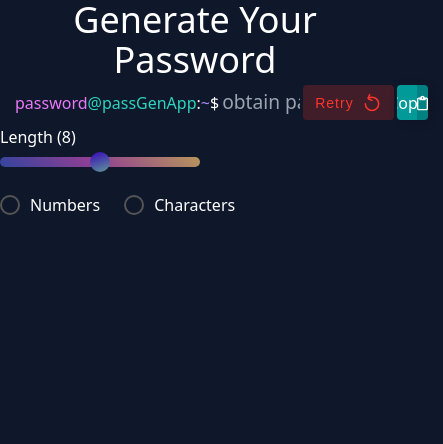
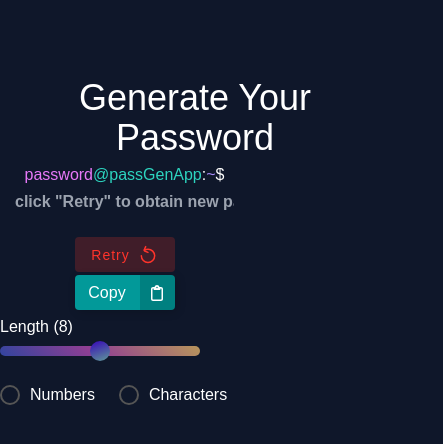
Before and after one commit to black-sheepp/passwordGeneratorApp, a React (Vite) app: page / in a window 390 px wide. Shown: the top 444 px of the page, 443 px wide, since content can reach past the window. Built offline with nearby package versions, Linux system fonts and the light colour scheme; a web font is replaced by a local one.

Commit message:
Added responsiveness to the App UI and few minor changes

```diff
--- a/src/App.css
+++ b/src/App.css
@@ -1,7 +1,21 @@
+@import url('https://fonts.googleapis.com/css2?family=REM:wght@100;200;300;400;500;600&family=Raleway:ital,wght@0,300;0,400;0,500;0,600;0,700;1,100&display=swap');
+
 body {
   background-color: #0F172A;
   color: white;
   margin: auto 25%;
+  font-family: 'Raleway', sans-serif;
+  font-family: 'REM', sans-serif;
+}
+
+.App{
+  margin-top: 20%;
+}
+
+@media (max-width: 1000px) {
+  body{
+    margin: auto 10%;
+  }
 }
 
 .input-container {
@@ -12,6 +26,16 @@ body {
   gap: 3px;
   border-radius: 15px;
 }
+
+@media (max-width: 1000px) {
+  .input-container {
+    display: flex;
+    flex-direction: column;
+    justify-content: center;
+    align-items: center;
+  }
+}
+
 
 .input-container .bash-text {
   font-size: 1rem;
@@ -40,6 +64,7 @@ body {
   width: 60%;
   font-size: 1.2rem;
   color: #FFCC70;
+  font-weight: bold;
 }
 
 .Btn {
@@ -72,6 +97,22 @@ body {
   border-radius: 4px;
   cursor: pointer;
   margin: 0;
+}
+
+@media (max-width: 1000px) {
+  .input {
+    width: 100%;
+    font-size: 1rem;
+    color: #FFCC70;
+    font-weight: bold;
+    justify-content: center;
+    text-align: center;
+  }
+}
+@media (max-width: 1000px) {
+  .button{
+    margin-top: 20px;
+  }
 }
 
 .lable {
@@ -129,12 +170,12 @@ body {
   background-color: rgb(0, 105, 105);
 }
 
-.opt-container{
+.opt-container {
   display: flex;
   flex-direction: column;
 }
 
-.slide-container{
+.slide-container {
   width: 200px;
 }
 
@@ -214,13 +255,13 @@ body {
   transition: all 0.3s cubic-bezier(0.23, 1, 0.320, 1);
 }
 
-.radio-button__input:checked + .radio-button__label .radio-button__custom {
+.radio-button__input:checked+.radio-button__label .radio-button__custom {
   transform: translateY(-50%) scale(0.9);
   border: 5px solid #A78BFA;
   color: #A78BFA;
 }
 
-.radio-button__input:checked + .radio-button__label {
+.radio-button__input:checked+.radio-button__label {
   color: #A78BFA;
 }
 
--- a/src/App.jsx
+++ b/src/App.jsx
@@ -21,7 +21,7 @@ function App() {
 	}, [length, numbersAllowed, charactersAllowed, setPassword]);
 
 	return (
-		<>
+		<div className="App">
 			<h1 className='text-center text-4xl'>Generate Your Password</h1>
 			<div className='flex'>
 				<div className='input-container'>
@@ -29,7 +29,7 @@ function App() {
 						<span className='user'>password</span>
 						<span className='vm'>@passGenApp</span>:<span className='char'>~</span>$
 					</p>
-					<input className='input' placeholder='obtain password ' type='text' />
+					<input className='input' placeholder='click "Retry" to obtain new password ' type='text' readOnly />
 					<button className='button'>
 						<span className='lable'>Retry</span>
 						<svg
@@ -45,7 +45,6 @@ function App() {
 							</g>
 						</svg>
 					</button>
-
 					<button className='Btn'>
 						<span className='text'>Copy</span>
 						<span className='svgIcon'>
@@ -82,7 +81,7 @@ function App() {
 					</div>
 				</div>
 			</div>
-		</>
+		</div>
 	);
 }
 
```
